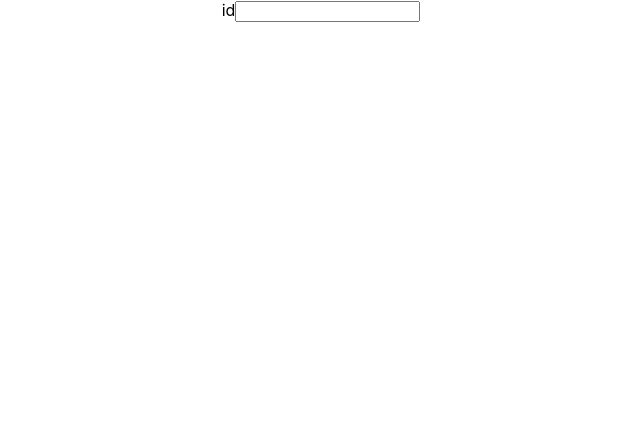
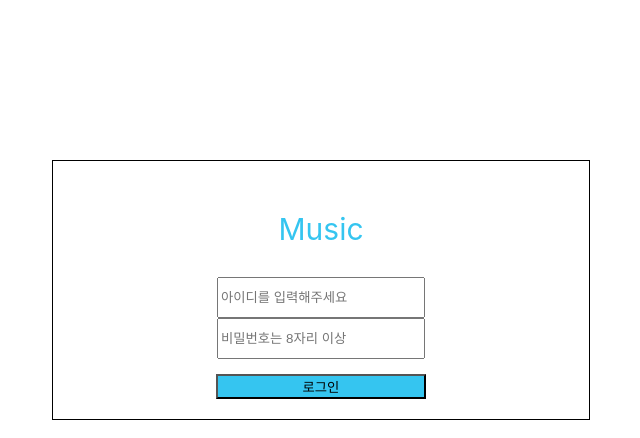
Before and after one commit to Jungsooooooo/music_site_front, a React (Create React App) app: page /login in a window 1280 px wide. Shown: the top 438 px of the page, without its empty margins (319-959 px from the left). Built offline with nearby package versions, Linux system fonts and the light colour scheme.

Commit message:
로그인 화면 진행중

```diff
--- /dev/null
+++ b/src/css/loginView.css
@@ -0,0 +1,27 @@
+.loginType {
+  border: 1px solid;
+  width: 30em;
+  padding: 20px 28px;
+  margin: 10em auto;
+}
+
+.logo {
+  font-size: 30px;
+  color: rgb(53, 197, 240);
+}
+
+#putId {
+  width: 200px;
+  height: 35px;
+}
+
+#putPass {
+  width: 200px;
+  height: 35px;
+}
+
+.loginButton {
+  margin-top: 15px;
+  width: 210px;
+  background-color: rgb(53, 197, 240);
+}
--- a/src/music/user/LoginView.js
+++ b/src/music/user/LoginView.js
@@ -1,10 +1,19 @@
 import React from "react";
+import "../../css/loginView.css";
 
 const LoginView = () => {
   return (
-    <div>
-      <label>id</label>
-      <input></input>
+    <div className="loginType">
+      <p className="logo">Music</p>
+      <div>
+        <input id="putId" type="text" placeholder="아이디를 입력해주세요"></input>
+      </div>
+      <div>
+        <input id="putPass" type="password" placeholder="비밀번호는 8자리 이상"></input>
+      </div>
+      <div>
+        <button className="loginButton">로그인</button>
+      </div>
     </div>
   );
 };
```
